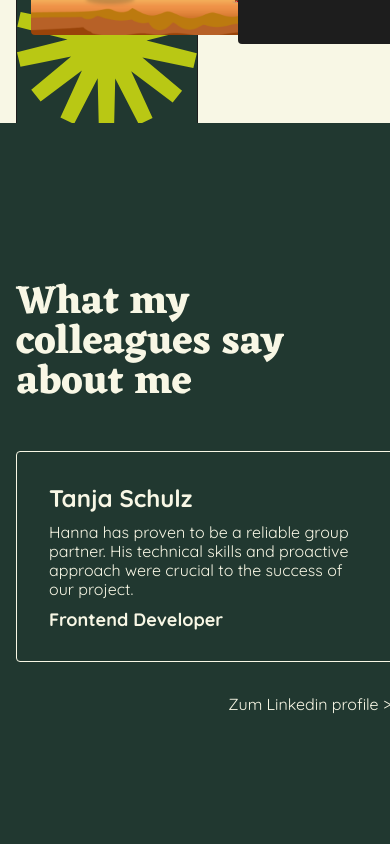
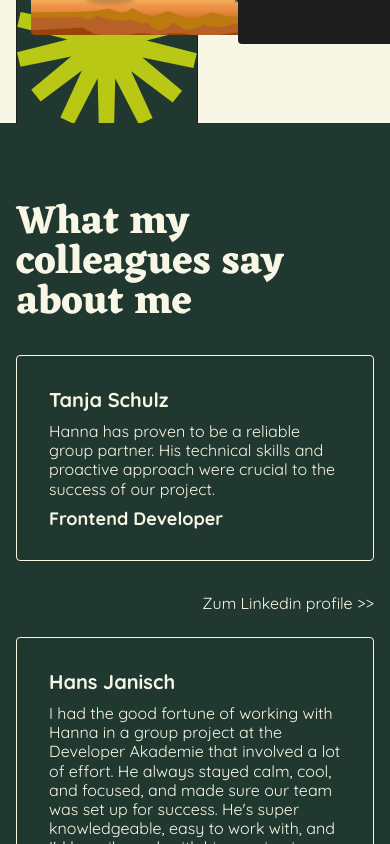
Before and after one commit to AnikaMayer/Portfolio, an Angular app: page / in a window 390 px wide. Shown: the part 3240-4084 px from the top of the page. Built offline with nearby package versions, Linux system fonts and the light colour scheme.

Commit message:
style: ref-section responsive

```diff
--- a/public/assets/styles/abstract/_mixin.scss
+++ b/public/assets/styles/abstract/_mixin.scss
@@ -18,9 +18,9 @@
   line-height: 100%;
 }
 
-@mixin sectionStart($bgColor, $color) {
+@mixin sectionStart($bgColor, $color, $top: 160px) {
   height: 100dvh;
-  padding-top: 160px;
+  padding-top: $top;
   background-color: #{$bgColor};
   font-family: Quicksand;
   color: #{$color};
--- a/src/app/pages/main/main-components/references/references.scss
+++ b/src/app/pages/main/main-components/references/references.scss
@@ -1,13 +1,25 @@
 @use '../../../../../../public/assets/styles/all_styles.scss' as *;
 
 .ref {
-  @include sectionStart($bgMedium, $textLight);
+  @include sectionStart($bgMedium, $textLight, 180px);
   padding-bottom: 128px;
 
+  @include tablet {
+    height: auto;
+    padding-block: 80px;
+  }
+
   .content {
+    width: 100%;
     display: flex;
     flex-direction: column;
     gap: 48px;
+    // gap: clamp(32px, calc(24px + 2vw), 48px);
+
+    @include tablet {
+      height: auto;
+      gap: 32px;
+    }
   }
 
   h2 {
@@ -21,15 +33,34 @@
     gap: 32px;
     grid-template-columns: repeat(3, 1fr);
     align-items: flex-start;
+
+    @include tablet {
+      height: auto;
+      display: flex;
+      flex-direction: column;
+      gap: 32px;
+    }
+
+    @include mobile {
+      gap: 24px;
+    }
   }
 
   &__box {
-    width: 384px;
+    width: 100%;
     height: auto;
     display: flex;
     flex-direction: column;
     align-items: flex-end;
     gap: 32px;
+
+    @include tablet {
+      width: 384px;
+    }
+
+    @include mobile {
+      width: 100%;
+    }
 
     &--content {
       width: 100%;
@@ -44,7 +75,7 @@
 
       h3 {
         font-weight: 700;
-        font-size: 24px;
+        font-size: clamp(20px, calc(18px + 0.5vw), 24px);
         line-height: 120%;
       }
 
```
